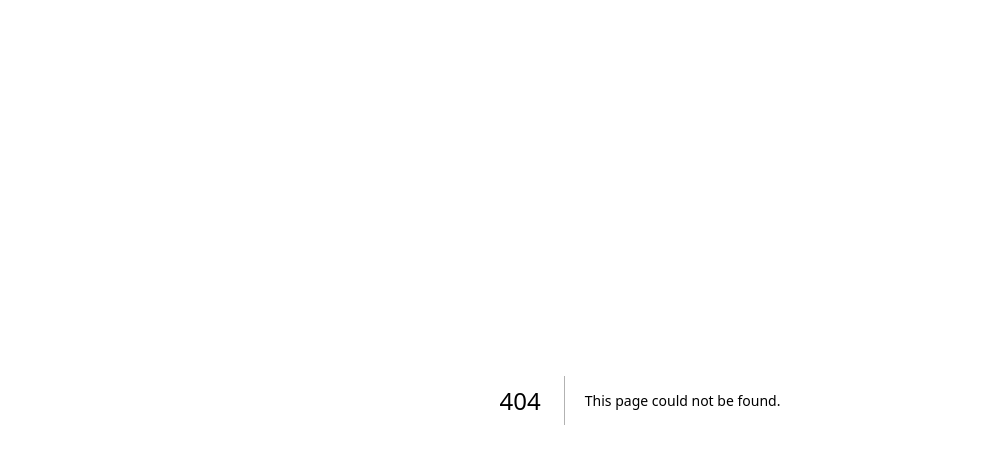
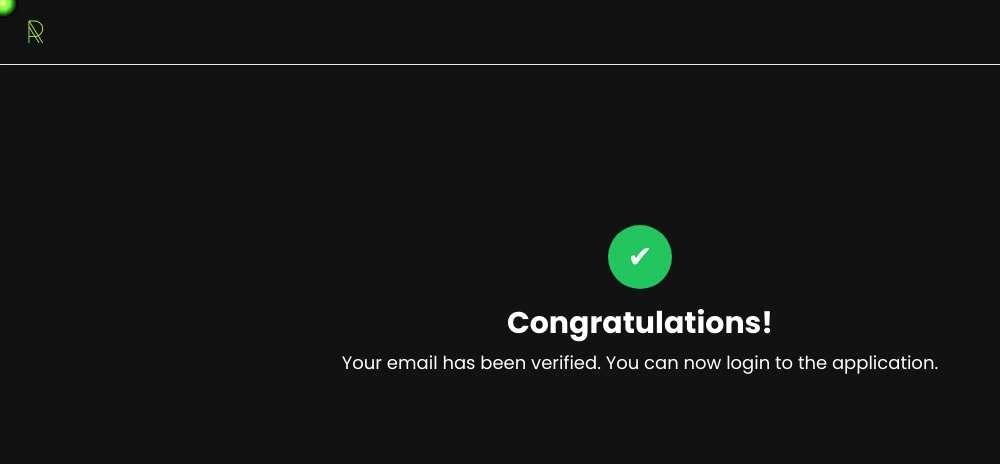
Before and after one commit to MonalikaPatnaik/GetReferred, a Next.js app in the folder networth/: page /confirm-signup in a window 1280 px wide. Before the commit this address had no page. Shown: the top 464 px of the page, without its empty margins (0-1000 px from the left). Built offline with nearby package versions, Linux system fonts and the light colour scheme.

Commit message:
added-confirm-page

```diff
--- /dev/null
+++ b/networth/app/confirm-signup/page.tsx
@@ -0,0 +1,48 @@
+'use client';
+import { useEffect } from 'react';
+import Navbar from "../components/Navbar";
+import initCursorAnimation from "../cursorani";
+
+export default function Confirm() {
+  useEffect(() => {
+    initCursorAnimation(); // Call the cursor animation function
+  }, []);
+
+  return (
+    <div className="h-screen bg-[#121212] text-white overflow-hidden">
+      <nav className="flex justify-between items-center px-6 py-4 text-white shadow-md bg-transparent backdrop-blur-md sticky top-0 z-50 border-b border-gray-200">
+  <div className="flex items-center">
+    <img src="/assets/logo landing.png" alt="Logo" className="h-8 mr-2" />
+  </div>
+
+</nav>
+      <div className="min-h-screen bg-[#121212] text-white flex flex-col items-center mt-40">
+        <div className="w-16 h-16 bg-green-500 rounded-full flex items-center justify-center mb-4">
+          <span className="text-white text-3xl">✔</span> {/* Checkmark icon */}
+        </div>
+        <h2 className="text-3xl font-bold mb-2">Congratulations!</h2>
+        <p className="text-lg mb-4 mx-4">Your email has been verified. You can now login to the application.</p>
+      </div>
+      {/* Cursor Circles */}
+      <div className="circle"></div>
+      <div className="circle"></div>
+      <div className="circle"></div>
+      <div className="circle"></div>
+      <div className="circle"></div>
+      <div className="circle"></div>
+      <div className="circle"></div>
+      <div className="circle"></div>
+      <div className="circle"></div>
+      <div className="circle"></div>
+      <div className="circle"></div>
+      <div className="circle"></div>
+      <div className="circle"></div>
+      <div className="circle"></div>
+      <div className="circle"></div>
+      <div className="circle"></div>
+      <div className="circle"></div>
+      <div className="circle"></div>
+      <div className="circle"></div>
+    </div>
+  );
+}
```
